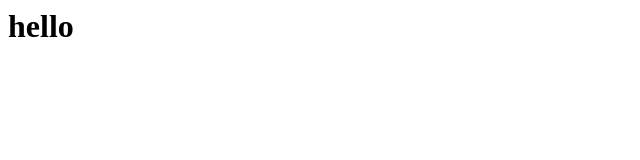
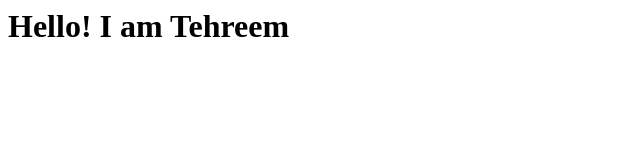
Before and after one commit to Tehreem-Usman/Robotics, a plain HTML site: page index.html in a window 1280 px wide. Shown: the whole page, without its empty margins (0-640 px from the left). Drawn offline with Linux system fonts and the light colour scheme.

Commit message:
Update practice HTML file

```diff
--- a/index.html
+++ b/index.html
@@ -1 +1 @@
-<h1>hello</h1>
+<h1>Hello! I am Tehreem</h1>
```
